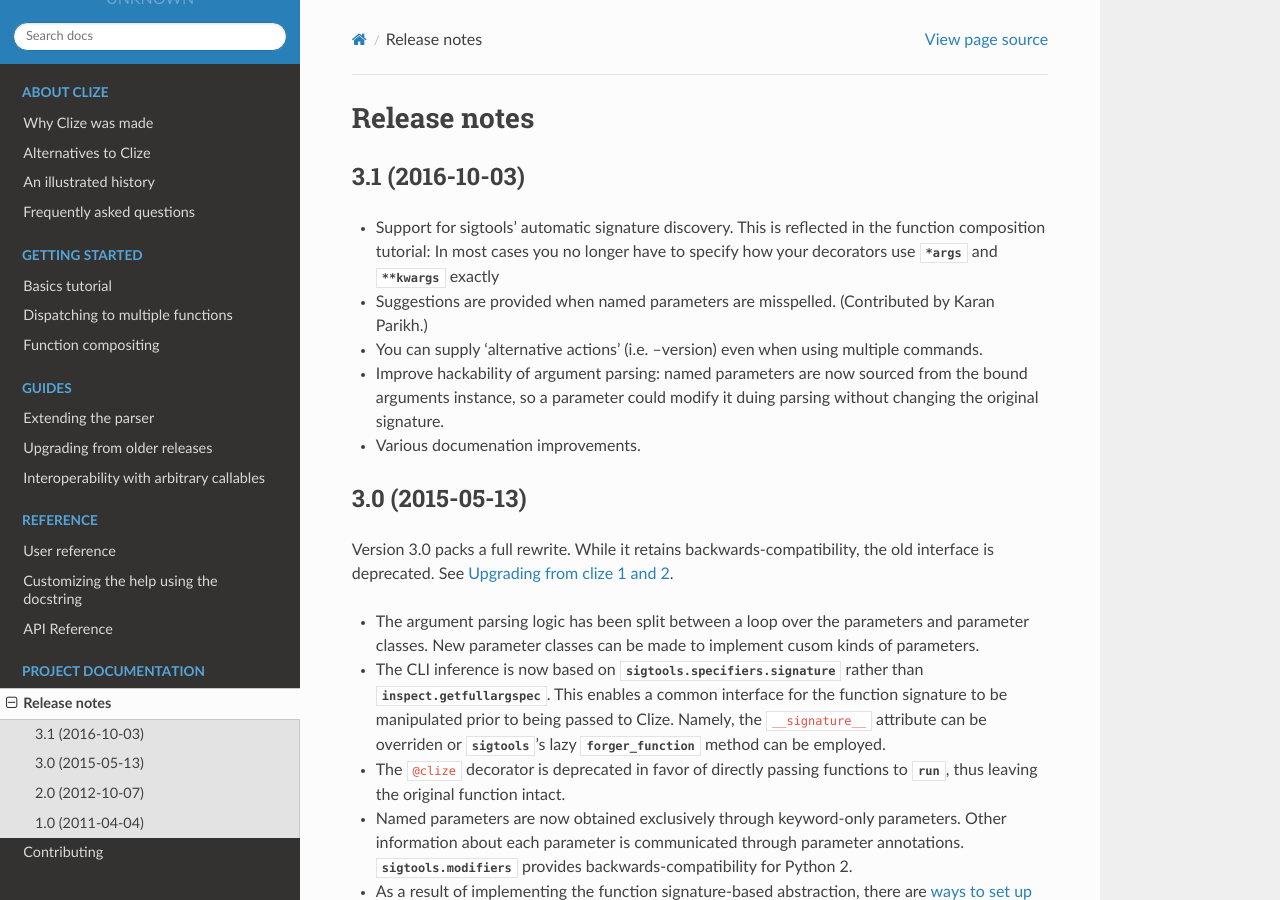
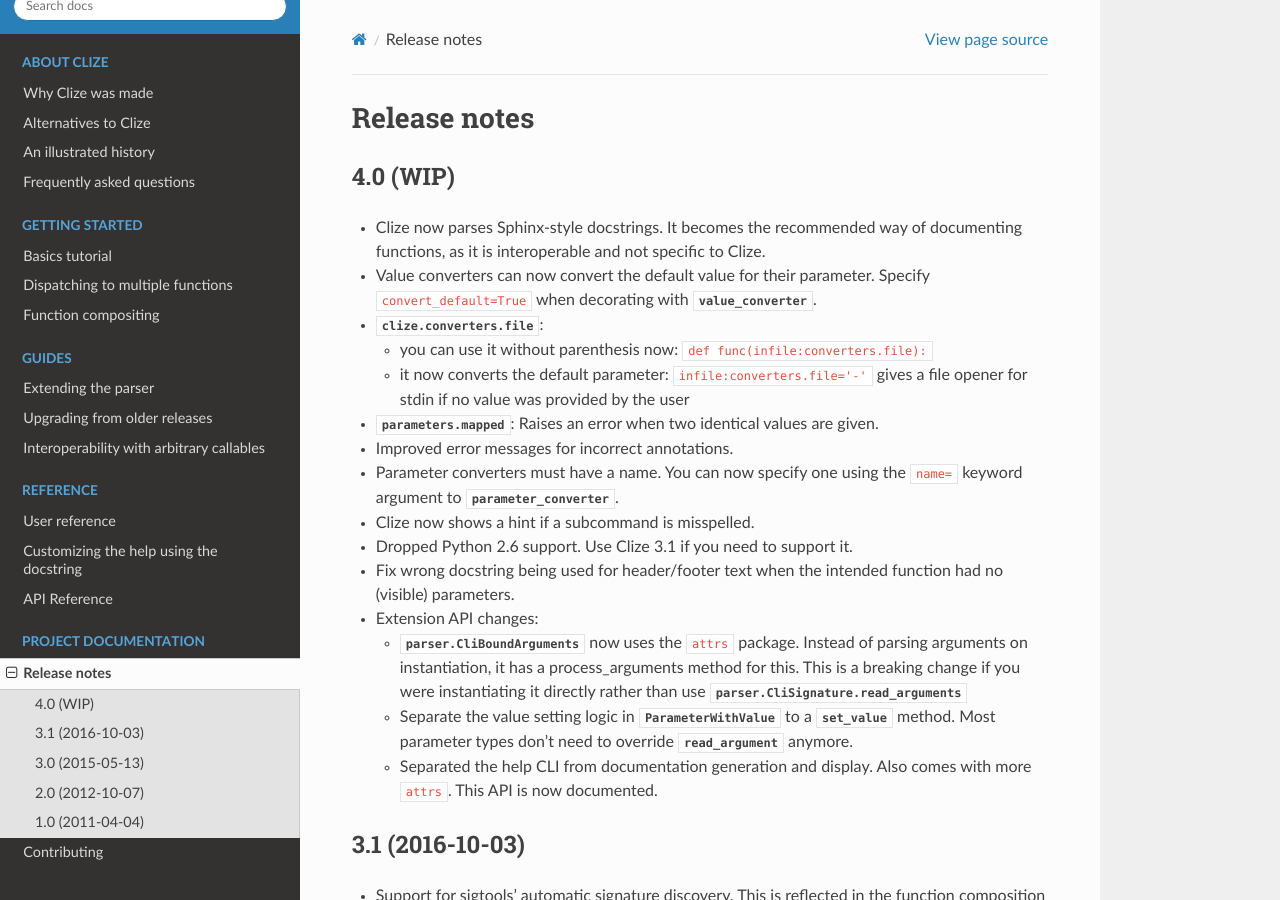
Before and after one commit to epsy/clize, a Sphinx documentation site: the page built from docs/releases.rst, in a window 1280 px wide and 900 px high. Built offline with Sphinx 7.4.7 and the Read the Docs theme 2.0.0, drawn with Linux system fonts in a browser that asks for light colours.

Commit message:
docs: updated release notes

```diff
--- a/docs/releases.rst
+++ b/docs/releases.rst
@@ -1,7 +1,46 @@
+.. currentmodule:: clize
+
 .. _releases:
 
 Release notes
 =============
+
+.. _v4.0:
+
+4.0 (WIP)
+---------
+
+* Clize now parses Sphinx-style docstrings.  It becomes the recommended way of
+  documenting functions, as it is interoperable and not specific to Clize.
+* Value converters can now convert the default value for their parameter.
+  Specify ``convert_default=True`` when decorating with
+  `~clize.parser.value_converter`.
+* `clize.converters.file`:
+
+  * you can use it without parenthesis now: ``def func(infile:converters.file):``
+  * it now converts the default parameter:  ``infile:converters.file='-'``
+    gives a file opener for stdin if no value was provided by the user
+
+* `parameters.mapped`: Raises an error when two identical values are given.
+* Improved error messages for incorrect annotations.
+* Parameter converters must have a name.  You can now specify one using the
+  ``name=`` keyword argument to `~parser.parameter_converter`.
+* Clize now shows a hint if a subcommand is misspelled.
+* Dropped Python 2.6 support.  Use Clize 3.1 if you need to support it.
+* Fix wrong docstring being used for header/footer text when the intended
+  function had no (visible) parameters.
+* Extension API changes:
+
+  * `parser.CliBoundArguments` now uses the ``attrs`` package.  Instead of
+    parsing arguments on instantiation, it has a process_arguments method for
+    this.  This is a breaking change if you were instantiating it directly
+    rather than use `parser.CliSignature.read_arguments`
+  * Separate the value setting logic in `~parser.ParameterWithValue` to a
+    `~clize.parser.ParameterWithValue.set_value` method.  Most parameter types
+    don't need to override `~clize.parser.ParameterWithValue.read_argument`
+    anymore.
+  * Separated the help CLI from documentation generation and display.  Also
+    comes with more ``attrs``.  This API is now documented.
 
 
 .. _v3.1:
```
